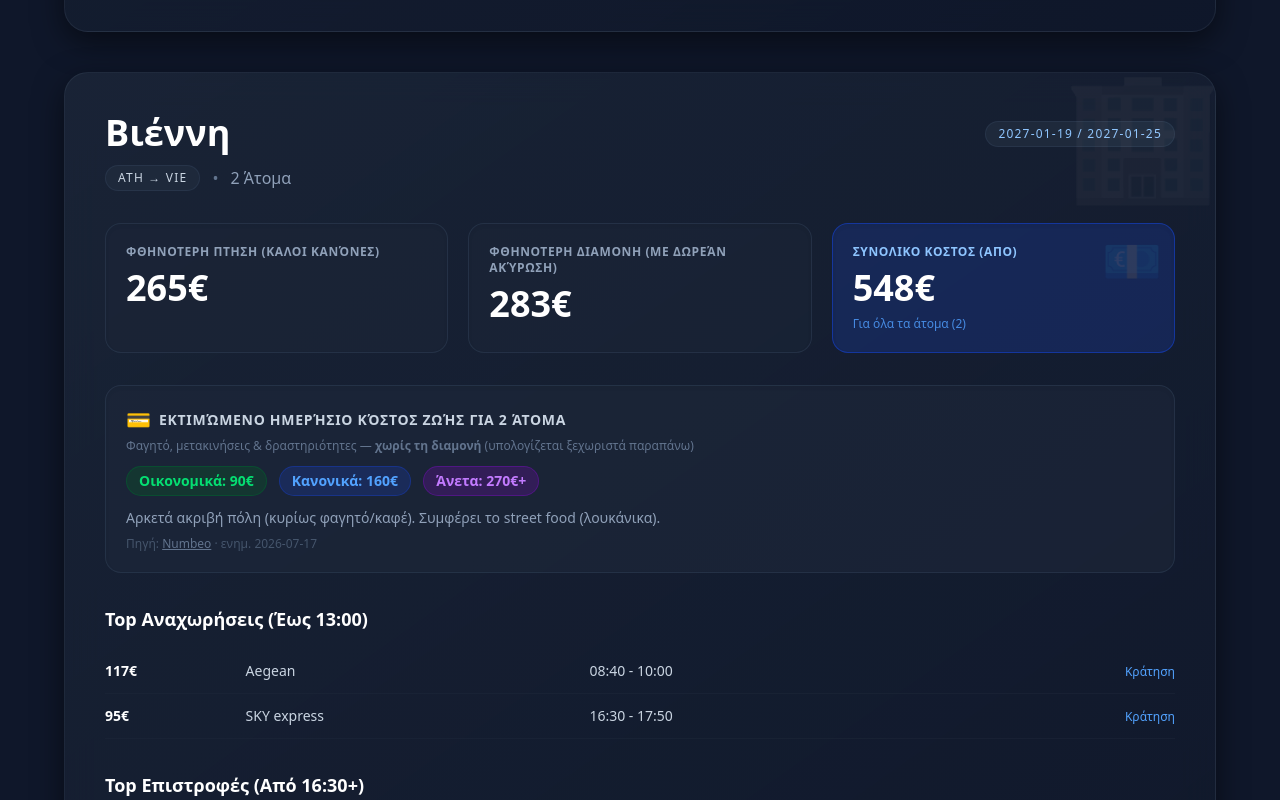
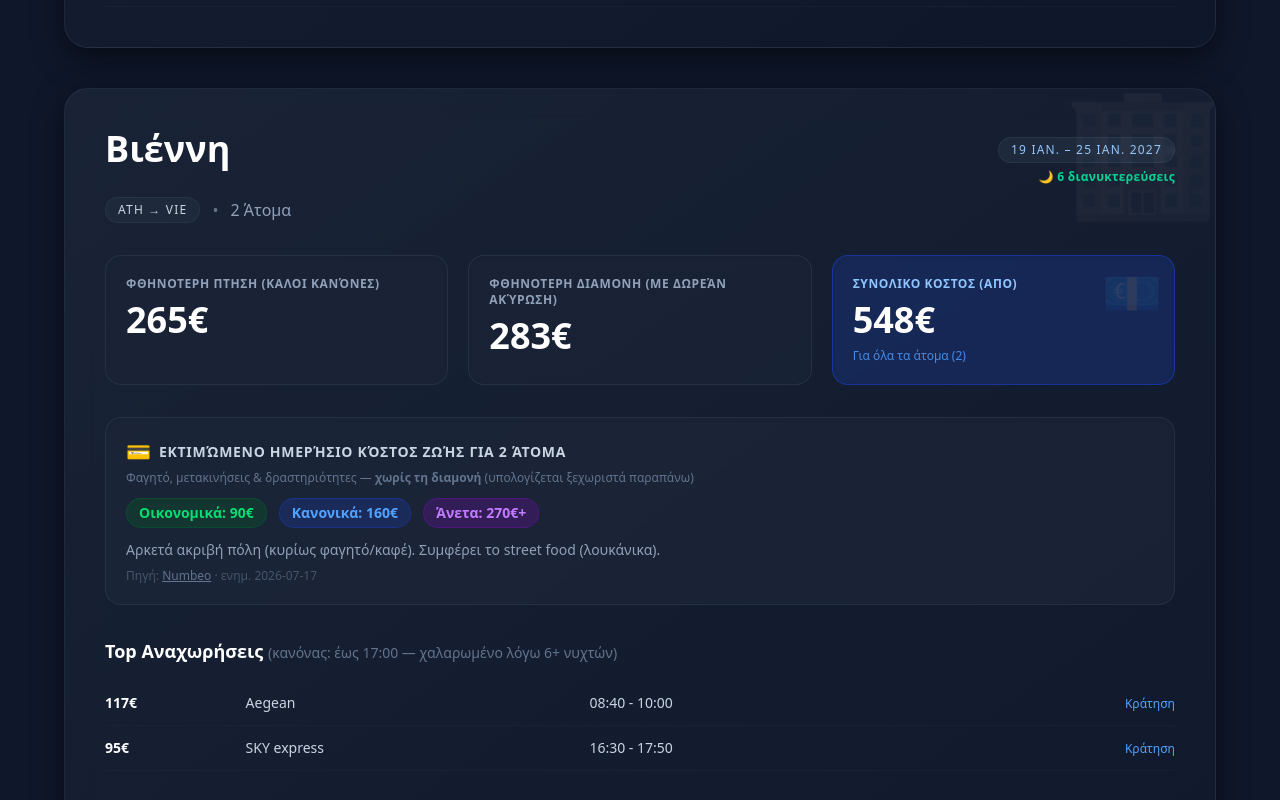
Before and after one commit to pymshadow/travel-tracker, a React (Vite) app in the folder dashboard/: page / in a window 1280 px wide. Shown: the part 1420-2220 px from the top of the page. Built offline with nearby package versions, Linux system fonts and the light colour scheme.

Commit message:
Show nights count and truthful per-trip flight-hour rules in dashboard; fix undefined legs in flight fallback

```diff
--- a/dashboard/src/App.jsx
+++ b/dashboard/src/App.jsx
@@ -75,14 +75,23 @@ function App() {
             const bookingMin = data?.booking_min
             const cityCode = data?.to || trip.to
             const cost = costOfLiving[cityCode]
+            const nights = (data?.depart_str && data?.return_str) ? nightsOf(data.depart_str, data.return_str) : 0
+            // Κανόνες ωρών πτήσεων: χαλαρώνουν στα ταξίδια 6+ νυχτών
+            const outLimit = nights >= 6 ? '17:00' : '13:00'
+            const retLimit = nights >= 6 ? '08:00' : '16:30'
 
             return (
               <section key={trip.id} className="glass-card rounded-3xl p-6 md:p-10 overflow-hidden relative hover:border-slate-600/50 transition-colors">
                 <div className="absolute -top-6 -right-6 p-4 opacity-5 text-9xl pointer-events-none">🏢</div>
                 <div className="flex justify-between items-start mb-3">
                   <h2 className="text-3xl md:text-4xl font-extrabold text-white">{data?.name || trip.name || trip.id}</h2>
-                  <div className="bg-slate-800 text-blue-300 px-3 py-1 rounded-full text-xs uppercase tracking-widest border border-slate-700/50 mt-2">
-                    {data?.depart_str ? `${data.depart_str} / ${data.return_str}` : 'N/A'}
+                  <div className="text-right mt-2">
+                    <div className="bg-slate-800 text-blue-300 px-3 py-1 rounded-full text-xs uppercase tracking-widest border border-slate-700/50">
+                      {data?.depart_str ? `${fmtGr(data.depart_str)} – ${fmtGr(data.return_str)} ${data.return_str.split('-')[0]}` : 'N/A'}
+                    </div>
+                    {nights > 0 && (
+                      <div className="text-emerald-400 text-xs font-bold mt-1.5 tracking-wide">🌙 {nights} διανυκτερεύσεις</div>
+                    )}
                   </div>
                 </div>
 
@@ -139,7 +148,7 @@ function App() {
 
                 {data?.flights_out && (
                   <div className="mb-8">
-                    <h3 className="text-lg font-bold text-white mb-4">Top Αναχωρήσεις (Έως 13:00)</h3>
+                    <h3 className="text-lg font-bold text-white mb-4">Top Αναχωρήσεις <span className="text-slate-500 text-sm font-normal">(κανόνας: έως {outLimit}{nights >= 6 ? ' — χαλαρωμένο λόγω 6+ νυχτών' : ''})</span></h3>
                     <div className="overflow-x-auto"><table className="w-full text-left text-sm"><tbody className="text-slate-300">
                       {data.flights_out.slice(0,3).map((f, i) => (
                         <tr key={i} className="border-b border-slate-800/50">
@@ -155,7 +164,7 @@ function App() {
 
                 {data?.flights_ret && (
                   <div className="mb-8">
-                    <h3 className="text-lg font-bold text-white mb-4">Top Επιστροφές (Από 16:30+)</h3>
+                    <h3 className="text-lg font-bold text-white mb-4">Top Επιστροφές <span className="text-slate-500 text-sm font-normal">(κανόνας: από {retLimit}{nights >= 6 ? ' — χαλαρωμένο λόγω 6+ νυχτών' : ''})</span></h3>
                     <div className="overflow-x-auto"><table className="w-full text-left text-sm"><tbody className="text-slate-300">
                       {data.flights_ret.slice(0,3).map((f, i) => (
                         <tr key={i} className="border-b border-slate-800/50">
```
Also changed, not shown: 1 other file (tests, documents, lock files or other folders).
